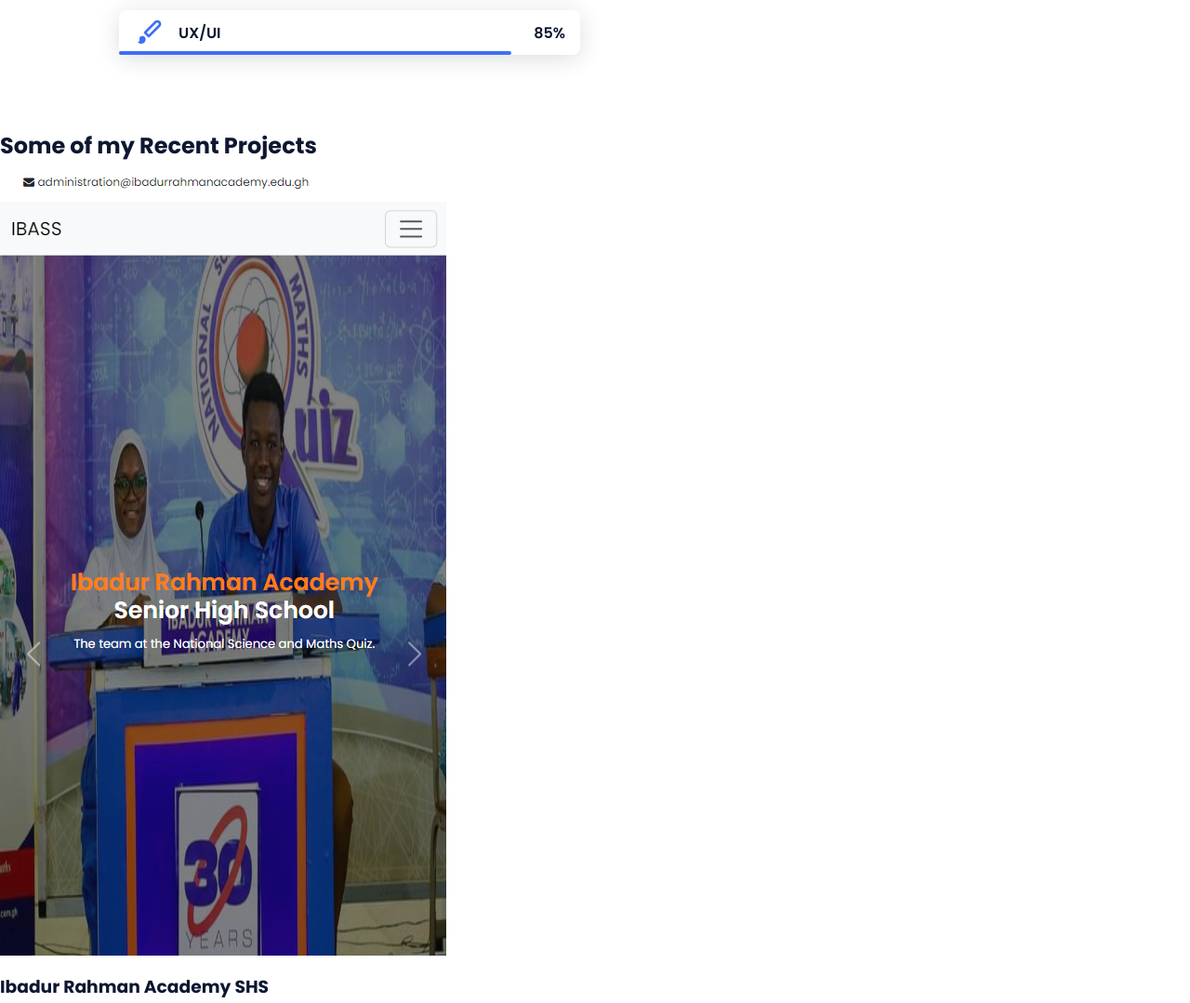
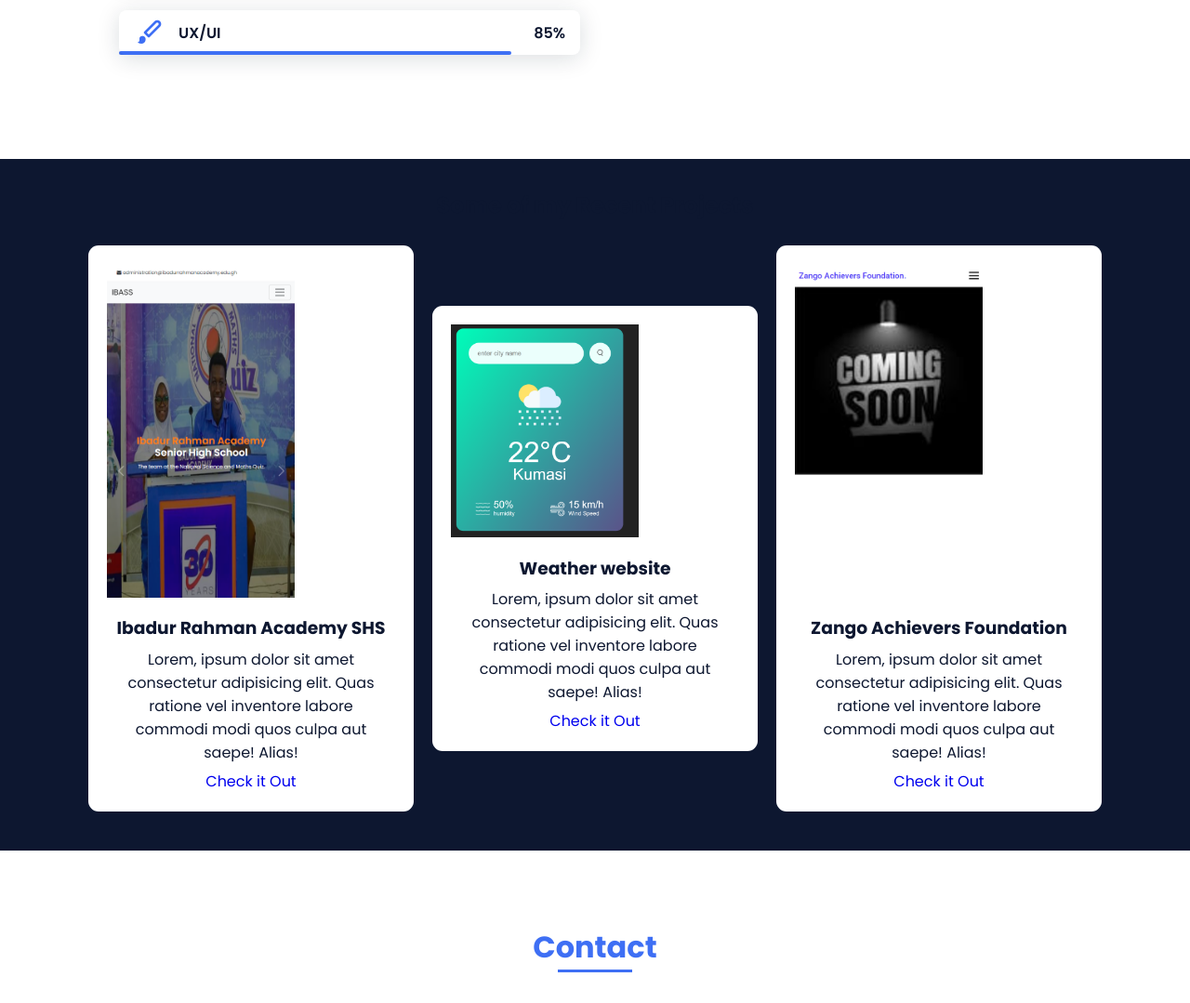
Before and after one commit to muqtar-muhaysin/muqtar-muhaysin, a plain HTML site: page index.html in a window 1280 px wide. Shown: the part 1860-2939 px from the top of the page at 93% size. Drawn offline with nearby package versions, Linux system fonts and the light colour scheme.

Commit message:
Update styles.css

```diff
--- a/styles.css
+++ b/styles.css
@@ -528,3 +528,70 @@ img {
     width: 450px;
   }
 }
+
+.projects {
+  background-color: var(--second-color);
+  padding: 32px 0;
+  margin-top: 2rem;
+}
+
+.project-pic {
+  width: 65%;
+  height: 60%;
+}
+
+.projects-container {
+  display: flex;
+  align-items: center;
+  justify-content: center;
+}
+
+.projects-title {
+  text-align: center;
+  margin-bottom: 1rem;
+}
+
+.project-container {
+  text-align: center;
+  width: 21.875rem;
+  padding: 1rem;
+}
+
+.project-container p {
+  padding: 0.4rem;
+}
+
+.project-title {
+  margin-bottom: var(--bottom-margin);
+}
+
+.project-details {
+  margin-bottom: var(--bottom-margin);
+}
+
+.project-card {
+  background-color: #fff;
+  border-radius: 11px;
+  box-shadow: 0 3px 10px var(--primary-shadow);
+  padding: 20px;
+  margin: 10px;
+}
+
+@media screen and (max-width: 720px) {
+  /*changes reflects on screen with a width of 720px and below*/
+  .projects-container {
+    flex-direction: column;
+  }
+
+  .project-container {
+    width: 20.875rem;
+  }
+}
+
+@media screen and (max-width: 420px) {
+
+  .project-container {
+    width: 17.875rem;
+  }
+
+}
```
